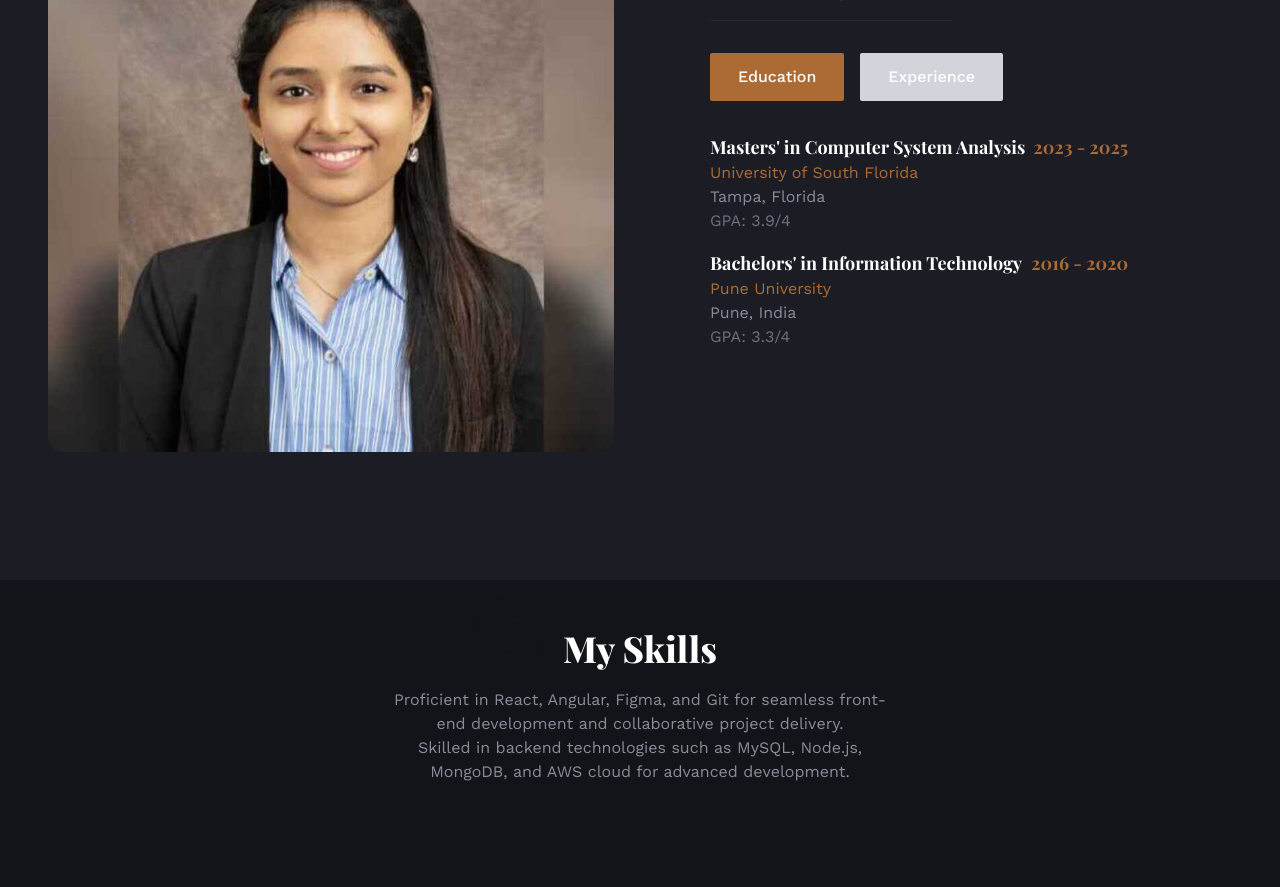
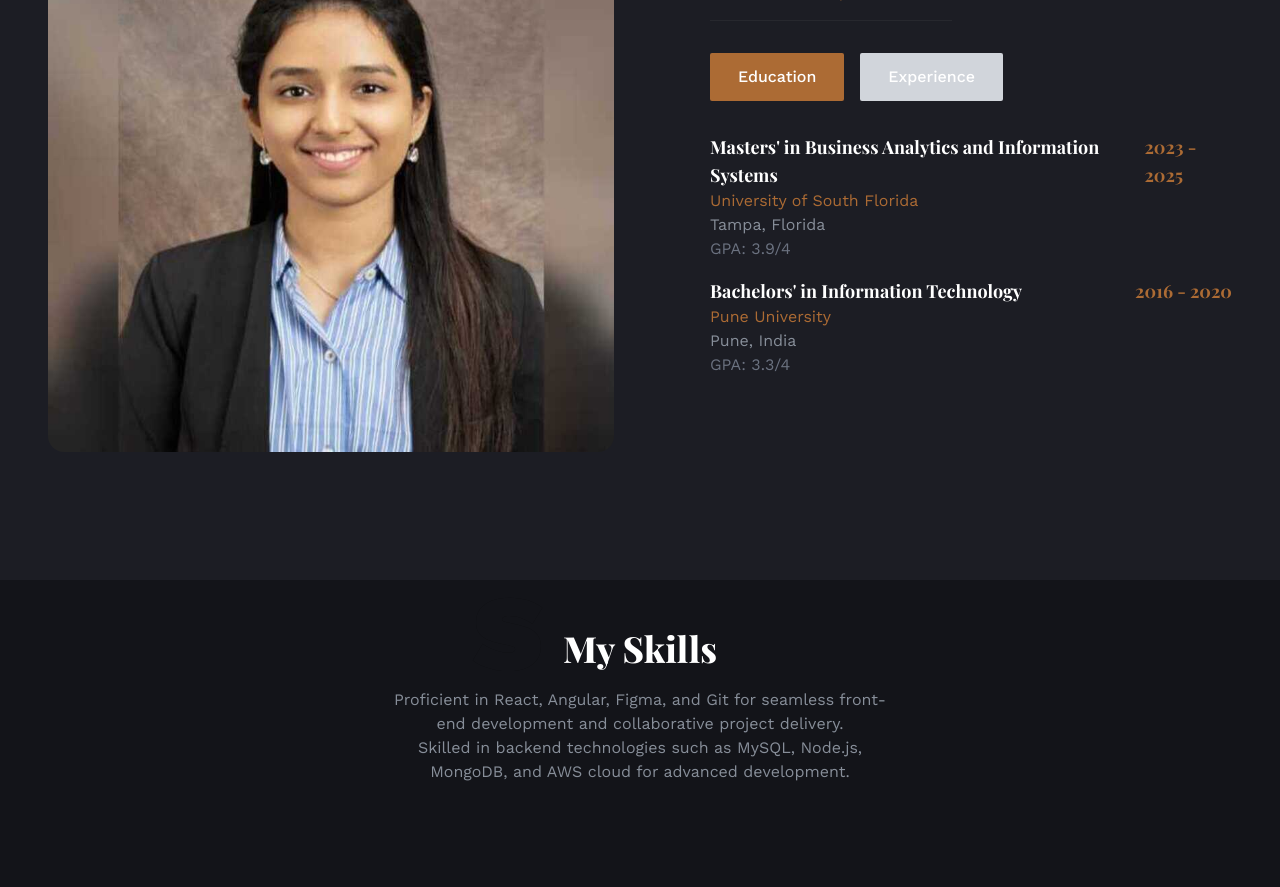
Before and after one commit to SharvariMore/New_Portfolio, a React (Create React App) app: page / in a window 1280 px wide. Shown: the part 880-1767 px from the top of the page. Built offline with nearby package versions, Linux system fonts and the light colour scheme; a web font is replaced by a local one.

Commit message:
Changed course name

```diff
--- a/src/components/About.js
+++ b/src/components/About.js
@@ -58,7 +58,7 @@ const About = () => {
                   <div className="mb-4">
                   <div className="flex flex-col sm:flex-row justify-between items-center">
                     <h4 className="font-bold text-lg sm:mb-0">
-                      Masters' in Computer System Analysis
+                      Masters' in Business Analytics and Information Systems
                       </h4>
                       <h4 className="text-lg ml-2 font-bold text-accent">
                         2023 - 2025
```
Also changed, not shown: 1 other file (tests, documents, lock files or other folders).
